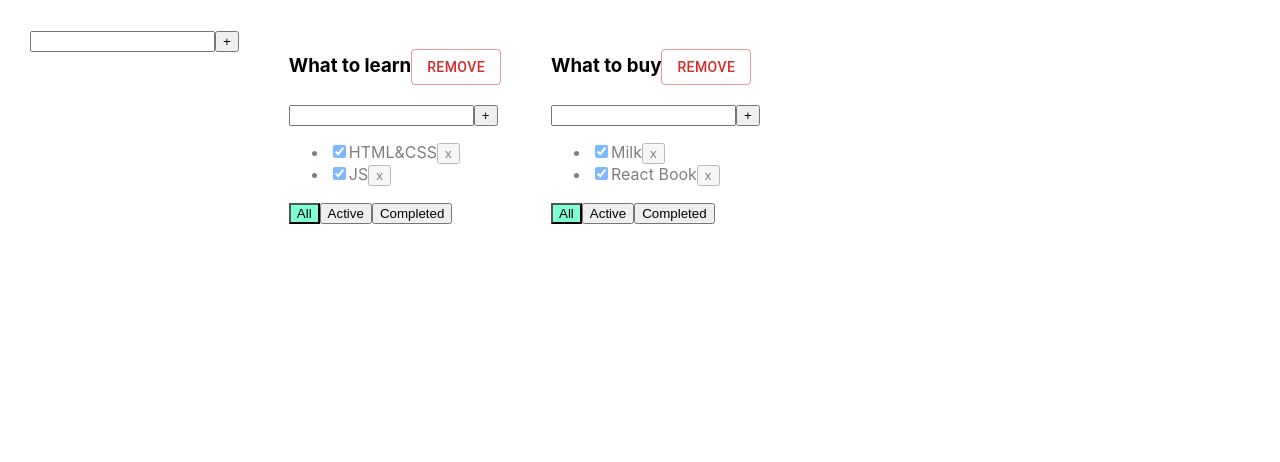
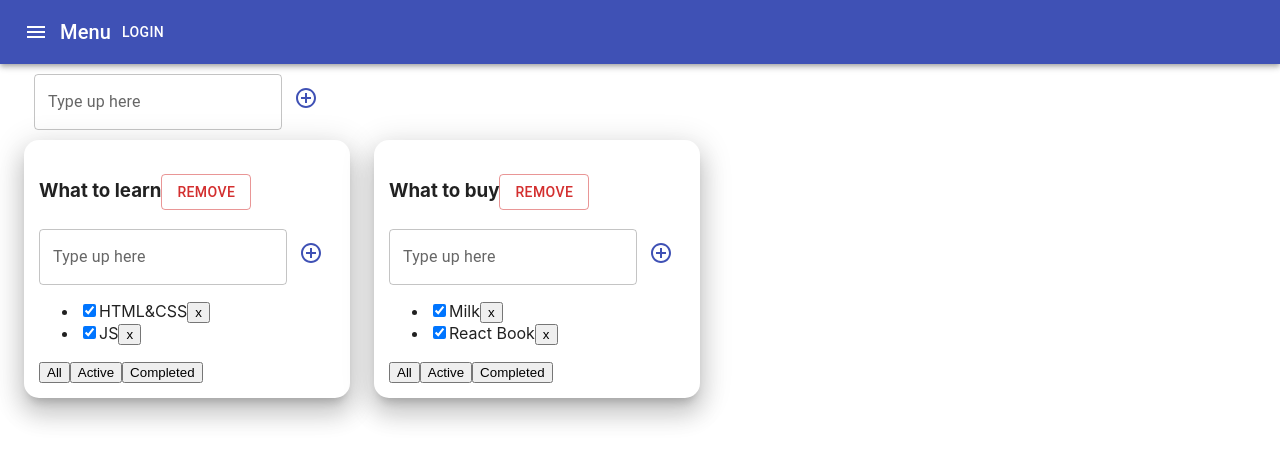
Before and after one commit to borisovya/toDoList, a React (Create React App) app: page / in a window 1280 px wide. Shown: the top 462 px of the page. Built offline with nearby package versions, Linux system fonts and the light colour scheme.

Commit message:
Material UI was connected, Added Containers, Grids, Buttons, App Bar, IconButtons, TextFields.

```diff
--- a/src/App.css
+++ b/src/App.css
@@ -1,24 +1,38 @@
-.App {
-  padding: 30px;
-  display: flex;
-}
 
-.App > div {
-  margin-right: 50px;
-}
 
-.error {
-  border: red 1px solid;
-}
 
-.error-message {
-  color: red;
-}
 
-.active-filter {
-  background-color: aquamarine;
-}
 
-.is-done {
-  opacity: 0.5;
-}
+
+
+
+
+
+
+
+
+
+/*.App {*/
+/*  padding: 30px;*/
+/*  display: flex;*/
+/*}*/
+
+/*.App > div {*/
+/*  margin-right: 50px;*/
+/*}*/
+
+/*.error {*/
+/*  border: red 1px solid;*/
+/*}*/
+
+/*.error-message {*/
+/*  color: red;*/
+/*}*/
+
+/*.active-filter {*/
+/*  background-color: aquamarine;*/
+/*}*/
+
+/*.is-done {*/
+/*  opacity: 0.5;*/
+/*}*/
--- a/src/App.tsx
+++ b/src/App.tsx
@@ -3,6 +3,8 @@ import './App.css';
 import {TaskType, Todolist} from './Todolist';
 import {v1} from 'uuid';
 import {AddItemForm} from "./Components/AddItemForm";
+import {AppBar, Button, Container, Grid, IconButton, Paper, Toolbar, Typography} from '@material-ui/core';
+import {Menu} from "@material-ui/icons";
 
 export type FilterValuesType = "all" | "active" | "completed";
 type TodolistType = {
@@ -88,24 +90,46 @@ function App() {
 
     const addTodoList = (newTitle: string) => {
         const todoListID = v1()
-        const newTodoList:TodolistType = {id: todoListID, title: newTitle, filter: "all"}
-        setTodolists([newTodoList,...todolists])
-        setTasks({[todoListID]:[],...tasks})
+        const newTodoList: TodolistType = {id: todoListID, title: newTitle, filter: "all"}
+        setTodolists([newTodoList, ...todolists])
+        setTasks({[todoListID]: [], ...tasks})
     }
 
-    const updateTask = (todolistId: string, taskId: string, newTitle: string)=> {
-        setTasks({...tasks,[todolistId]:tasks[todolistId].map(el=>el.id===taskId ? {...el, title: newTitle} : el)})
+    const updateTask = (todolistId: string, taskId: string, newTitle: string) => {
+        setTasks({
+            ...tasks,
+            [todolistId]: tasks[todolistId].map(el => el.id === taskId ? {...el, title: newTitle} : el)
+        })
     }
 
     const updateTodoList = (todolistId: string, newTitle: string) => {
-        setTodolists(todolists.map(el=>el.id === todolistId ? {...el, title: newTitle} : el))
+        setTodolists(todolists.map(el => el.id === todolistId ? {...el, title: newTitle} : el))
     }
 
     return (
         <div className="App">
 
+            <AppBar position="static">
+                <Toolbar>
+                    <IconButton
+                        edge="start"
+                        color="inherit"
+                        aria-label="menu"
+                    >
+                        <Menu/>
+                    </IconButton>
+                    <Typography variant="h6">
+                        Menu
+                    </Typography>
+                    <Button color="inherit">Login</Button>
+                </Toolbar>
+            </AppBar>
+
+            <Container fixed>
+                <Grid container style={{padding: '10px'}}>
                     <AddItemForm callBack={addTodoList}/>
-
+                </Grid>
+                <Grid container spacing={3}>
                     {
                         todolists.map(tl => {
                             let allTodolistTasks = tasks[tl.id];
@@ -118,7 +142,9 @@ function App() {
                                 tasksForTodolist = allTodolistTasks.filter(t => t.isDone === true);
                             }
 
-                    return <Todolist
+                            return <Grid item>
+                                <Paper elevation={16} style = { {padding: '15px', borderRadius: '15px'} }>
+                                    <Todolist
                                         key={tl.id}
                                         id={tl.id}
                                         title={tl.title}
@@ -132,9 +158,12 @@ function App() {
                                         updateTask={updateTask}
                                         updateTodoList={updateTodoList}
                                     />
+                                </Paper>
+                            </Grid>
                         })
                     }
-
+                </Grid>
+            </Container>
         </div>
     );
 }
--- a/src/Components/AddItemForm.tsx
+++ b/src/Components/AddItemForm.tsx
@@ -1,4 +1,7 @@
 import React, {ChangeEvent, useState} from 'react';
+import {Button, TextField} from "@mui/material";
+import {IconButton} from "@material-ui/core";
+import {ControlPoint} from "@material-ui/icons";
 
 type PropsType = {
     callBack : (title: string)=>void
@@ -26,12 +29,19 @@ export const AddItemForm = (props:PropsType) => {
 
     return (
         <div>
-            <input value={title}
+            <TextField value={title}
                    onChange={onChangeHandler}
-                   className={error ? "error" : ""}
+                       id="standard-basic"
+                       label="Type up here"
+                       variant="outlined"
+                       error={!!error}
+                       helperText={error}
             />
-            <button onClick={addTask}>+</button>
-            {error && <div className="error-message">{error}</div>}
+            <IconButton color={'primary'} onClick={addTask}>
+                <ControlPoint />
+            </IconButton>
+
+
         </div>
     );
 };
--- a/src/Components/EditableInput.tsx
+++ b/src/Components/EditableInput.tsx
@@ -1,4 +1,5 @@
 import React, {ChangeEvent, useState} from 'react';
+import {TextField} from "@material-ui/core";
 
 type PropsType = {
     title: string
@@ -27,7 +28,7 @@ const{title,callBack}=props
 
     return (
         edit
-            ? <input onBlur={toggle} onChange={onChangeHandler} value={newTitle}/>
+            ? <TextField onBlur={toggle} onChange={onChangeHandler} value={newTitle}/>
             : <span onDoubleClick={toggle}>{props.title}</span>
     );
 };
```
Also changed, not shown: package.json (+8 -1 lines), 1 other file (tests, documents, lock files or other folders). Lines whose indentation alone changed are shown as unchanged.
